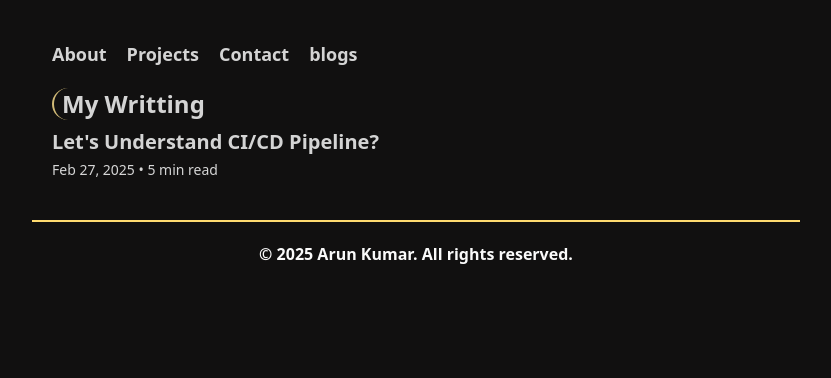
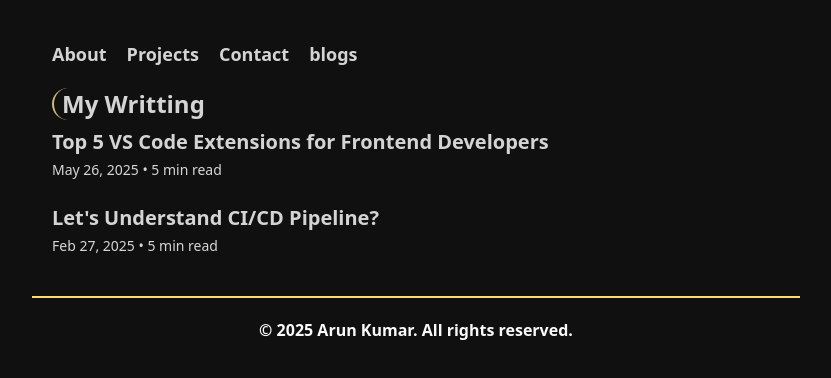
Before and after one commit to hiarun01/my-portfolio, a React (Vite) app: page /blogs in a window 1280 px wide. Shown: the top 378 px of the page, without its empty margins (224-1055 px from the left). Built offline with nearby package versions, Linux system fonts and the light colour scheme.

Commit message:
Add new article

```diff
--- a/src/components/Pages/Blogs.jsx
+++ b/src/components/Pages/Blogs.jsx
@@ -1,11 +1,17 @@
 const Blogs = () => {
   const blogPosts = [
+    {
+      title: "Top 5 VS Code Extensions for Frontend Developers",
+      date: "May 26, 2025",
+      readTime: "5 min read",
+      link: "https://hiarun.hashnode.dev/top-5-vs-code-extensions-for-frontend-developers-explained-super-simply",
+    },
     {
       title: "Let's Understand CI/CD Pipeline?",
       date: "Feb 27, 2025",
       readTime: "5 min read",
       link: "https://hiarun.hashnode.dev/lets-understand-ci-cd-pipeline",
-    },
+    }
   ];
 
   return (
```
